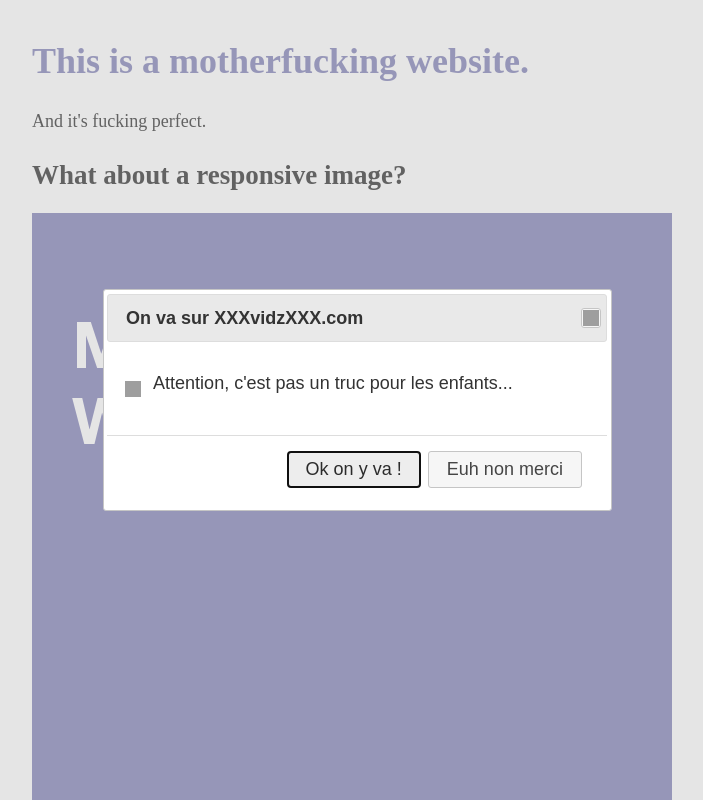
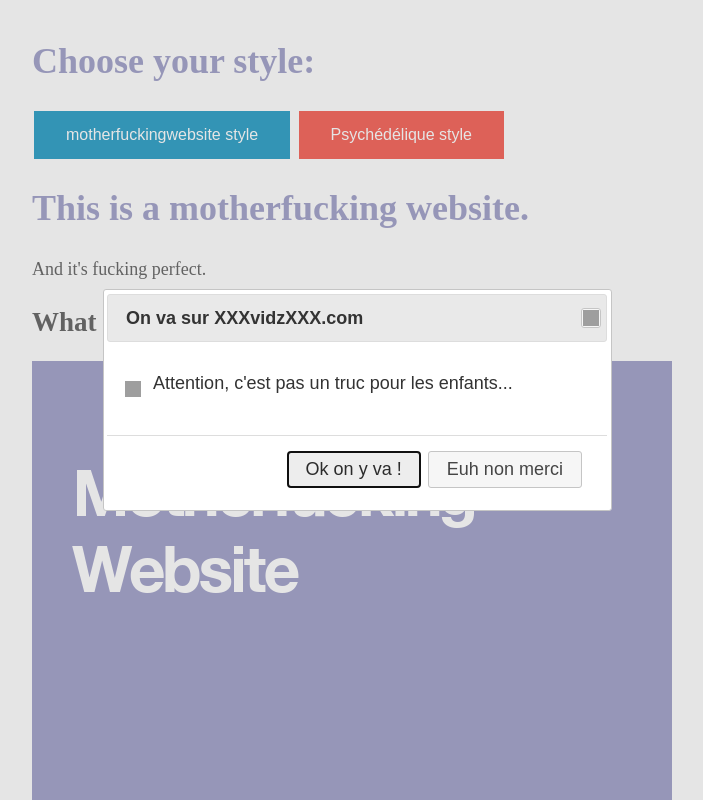
Before and after one commit to georges-2000/motherfuckingwebsite, a plain HTML site: page index.html in a window 1280 px wide. Shown: the top 800 px of the page, without its empty margins (283-986 px from the left). Drawn offline with nearby package versions, Linux system fonts and the light colour scheme; grey boxes are pictures that could not be loaded.

Commit message:
psycho mode

```diff
--- a/index.html
+++ b/index.html
@@ -17,6 +17,12 @@
 <title>Better Motherfucking Website</title>
 
 </head>
+
+        <h1 class="purple">Choose your style:</h1>
+
+
+        <button class="button button2"><a href="#" onclick="changeCSS('motherfuckingwebsite.css', 0);">motherfuckingwebsite style</a></button>
+        <button class="button button3"><a href="#" onclick="changeCSS('psycho.css', 0);">Psychédélique style</a></button>
 
 
 <div id="dialog-confirm" title="On va sur XXXvidzXXX.com" style="display:none;">
--- a/motherfuckingwebsite.css
+++ b/motherfuckingwebsite.css
@@ -2,11 +2,17 @@
 	margin:40px auto;
 	max-width:650px;
 	line-height:1.6;
-	font-size:18px
-	;color:#444;
-	padding:0 10px}
+	font-size:18px;
+	color:#444;
+	padding:0 10px
+}
 
-h1,h2,h3{line-height:1.2}
+h1,h2,h3{line-height:1.2
+}
+
+a{
+	text-decoration: none;
+}
 
 .purple{
 	color: #8f8fbf;
@@ -20,3 +26,22 @@
 	margin: auto;
 	background-size: contain;
 }
+
+.button {
+    background-color: #4CAF50; /* Green */
+    border: none;
+    padding: 15px 32px;
+    text-align: center;
+    text-decoration: none;
+    display: inline-block;
+    font-size: 16px;
+    margin: 4px 2px;
+    cursor: pointer;
+}
+
+.button a{
+    color: white;
+}
+
+.button2 {background-color: #008CBA;} /* Blue */
+.button3 {background-color: #f44336;} /* Red */
--- a/motherfuckingwebsite.js
+++ b/motherfuckingwebsite.js
@@ -1,3 +1,5 @@
+//popup sexuelle
+
 setTimeout(function(){
 
   $( function() {
@@ -20,3 +22,17 @@
 
 
 }, 2000);
+
+
+//CSS mode Psycho
+function changeCSS(cssFile, cssLinkIndex) {
+
+    var oldlink = document.getElementsByTagName("link").item(cssLinkIndex);
+
+    var newlink = document.createElement("link");
+    newlink.setAttribute("rel", "stylesheet");
+    newlink.setAttribute("type", "text/css");
+    newlink.setAttribute("href", cssFile);
+
+    document.getElementsByTagName("head").item(0).replaceChild(newlink, oldlink);
+}
--- /dev/null
+++ b/psycho.css
@@ -0,0 +1,47 @@
+body{
+    margin:40px auto;
+    max-width:650px;
+    line-height:1.6;
+    font-size:18px;
+    color:#444;
+    padding:0 10px;
+    background: #ff00ff;
+    font-family: "Comic Sans MS";
+}
+
+h1,h2,h3{
+    line-height:1.2;
+    color: green;
+}
+
+a{
+    text-decoration: none;
+}
+
+.gif{
+    background-image: url("img/header.png");
+    background-repeat: no-repeat;
+    width: 100%;
+    height: 640px;
+    margin: auto;
+    background-size: contain;
+}
+
+.button {
+    background-color: #4CAF50; /* Green */
+    border: none;
+    padding: 15px 32px;
+    text-align: center;
+    text-decoration: none;
+    display: inline-block;
+    font-size: 16px;
+    margin: 4px 2px;
+    cursor: pointer;
+}
+
+.button a{
+    color: white;
+}
+
+.button2 {background-color: #008CBA;} /* Blue */
+.button3 {background-color: #f44336;} /* Red */
```
